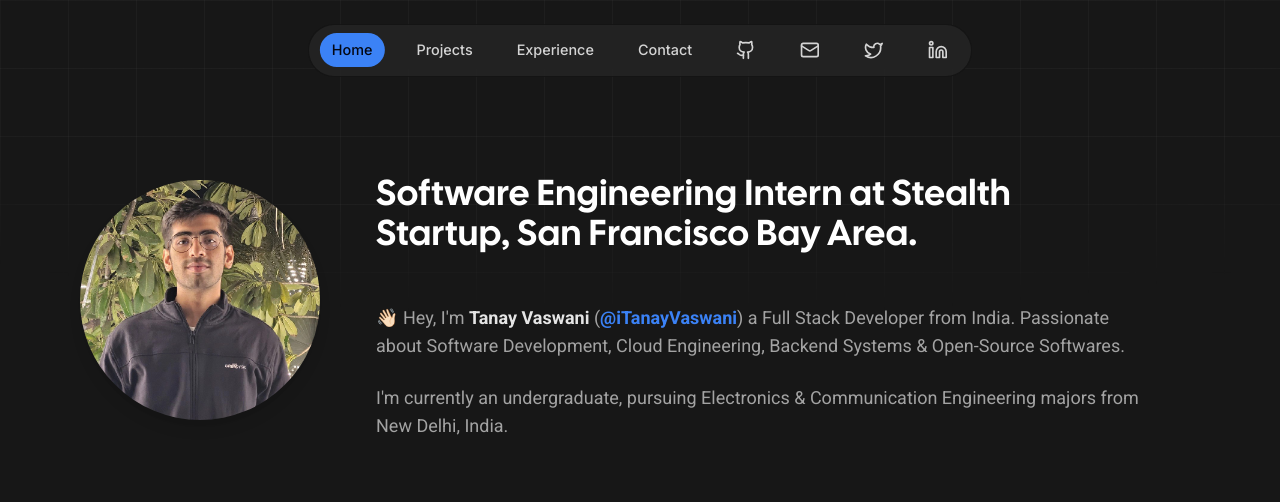
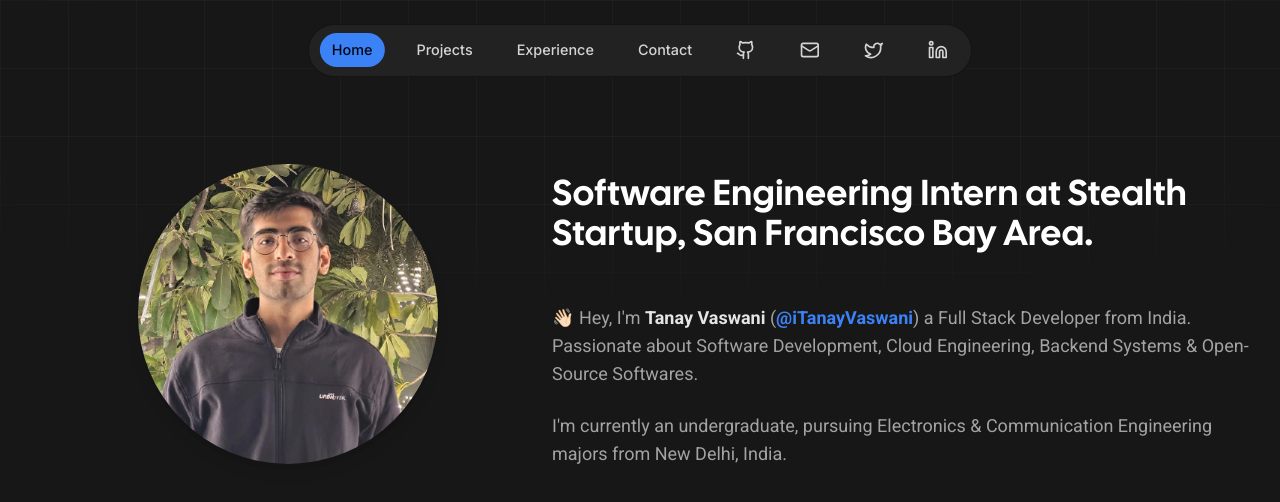
Before and after one commit to tanayvaswani/tanayvaswani-portfolio, a Next.js app: page / in a window 1280 px wide. Shown: the top 502 px of the page. Built offline with nearby package versions, Linux system fonts and the light colour scheme.

Commit message:
refac: layout

```diff
--- a/components/avatar/tanay-avatar.tsx
+++ b/components/avatar/tanay-avatar.tsx
@@ -7,8 +7,8 @@ const TanayAvatar = ({ onDesktop = true }: { onDesktop?: boolean }) => {
   return (
     <motion.div
       className={cn(
-        "w-full items-center justify-center col-span-2",
-        onDesktop ? "md:flex hidden" : "flex md:hidden mb-2 -mt-4"
+        "w-full items-center justify-center col-span-3",
+        onDesktop ? "md:flex hidden" : "flex md:hidden"
       )}
       initial={{ opacity: 0 }}
       animate={{ opacity: 1 }}
@@ -18,8 +18,8 @@ const TanayAvatar = ({ onDesktop = true }: { onDesktop?: boolean }) => {
         src={tanay}
         alt={"tanay"}
         className="rounded-full shadow-lg hover:shadow-xl hover:border-2 hover:border-blue-500 transition-all duration-300"
-        width={onDesktop ? 240 : 240}
-        height={onDesktop ? 240 : 240}
+        width={onDesktop ? 300 : 240}
+        height={onDesktop ? 300 : 240}
       />
     </motion.div>
   );
--- a/components/hero/hero-section.tsx
+++ b/components/hero/hero-section.tsx
@@ -19,11 +19,11 @@ const poppins = Roboto({
 
 const HeroSection = () => {
   return (
-    <div className="grid md:grid-cols-7 items-center md:max-w-screen-xl md:mx-auto px-6">
+    <div className="grid md:grid-cols-7 items-center justify-center md:max-w-screen-xl md:mx-auto px-6">
       {/* Image for Desktop */}
       <TanayAvatar />
 
-      <div className="w-full flex flex-col justify-center col-span-5 h-full">
+      <div className="w-full flex flex-col justify-center col-span-4 h-full">
         {/* Image for phone */}
         <TanayAvatar onDesktop={false} />
 
```
